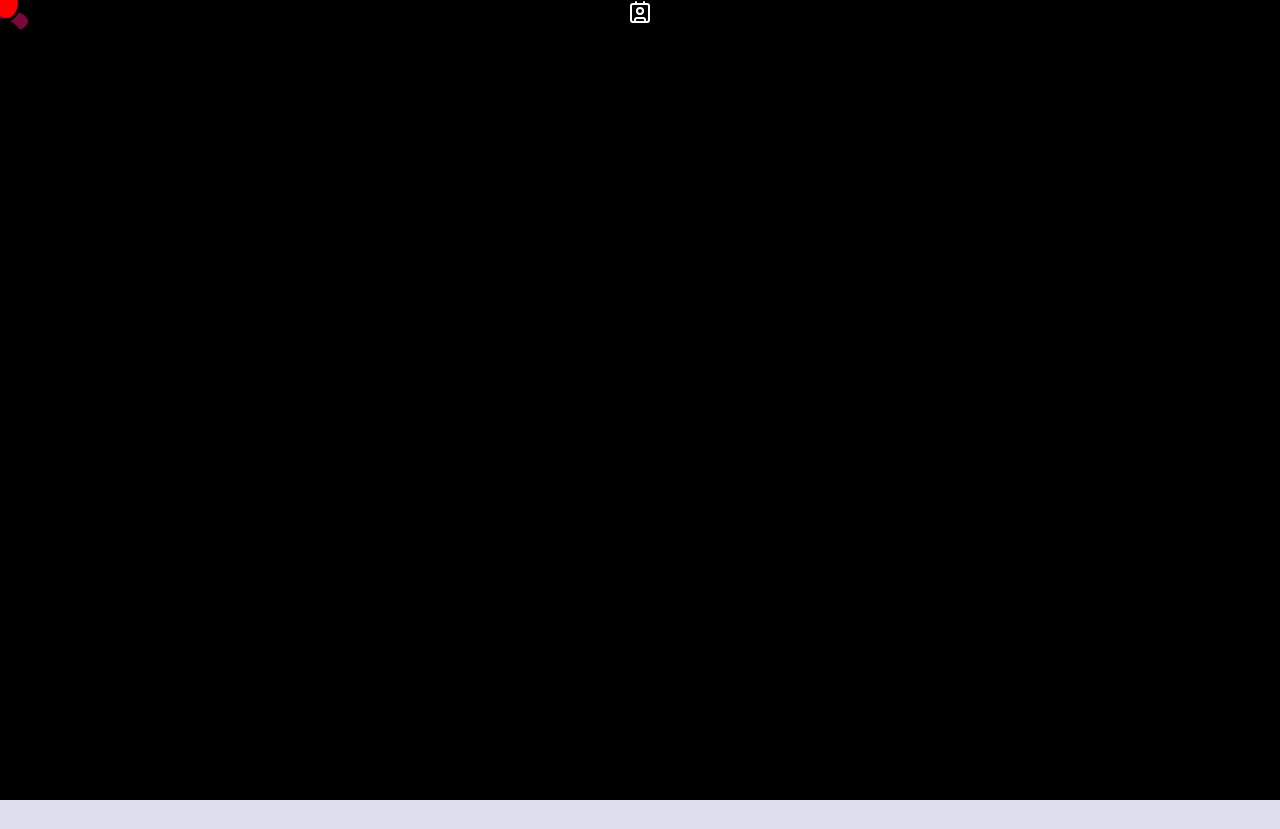
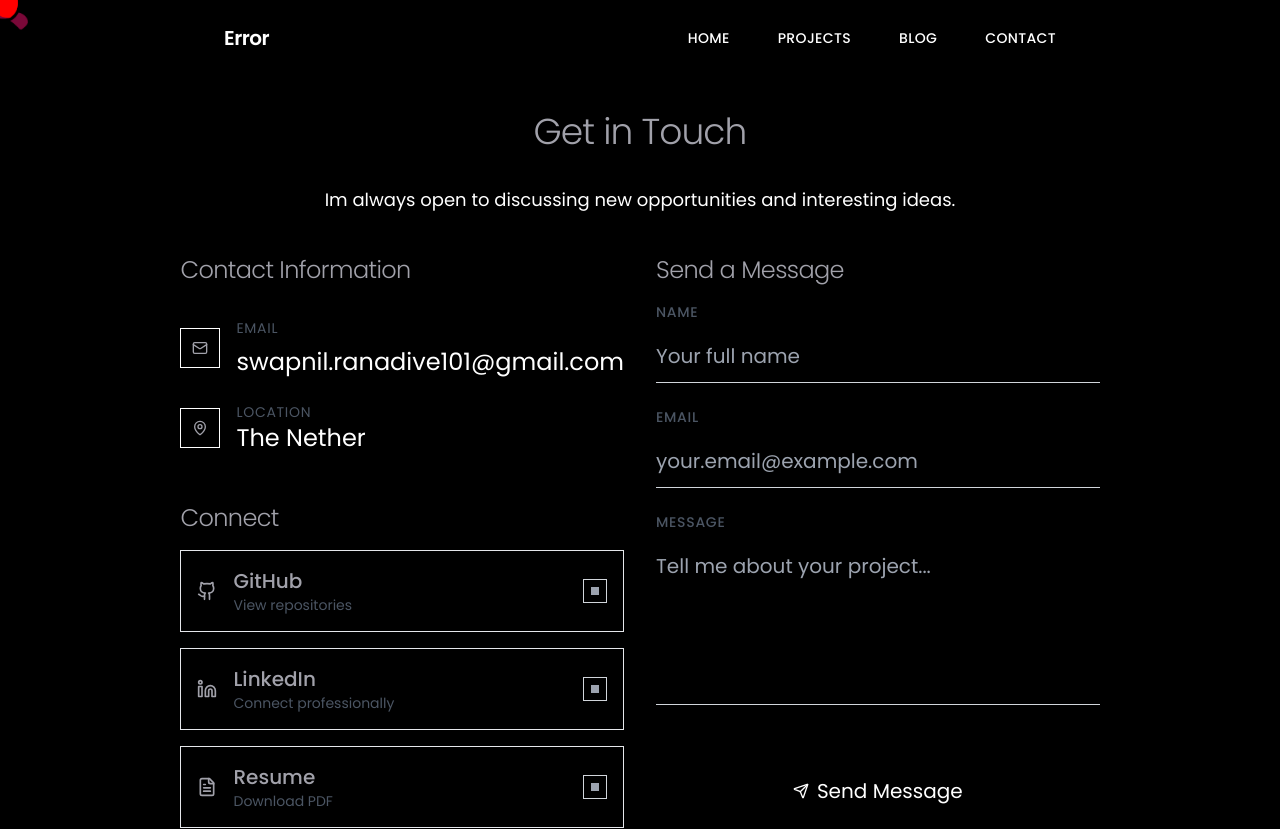
Before and after one commit to grilled-swampert/portfolio_v2, a React (Vite) app: page /contact in a window 1280 px wide. Shown: the top 829 px of the page. Before the commit the page ends 800 px from the top, so only its background shows below. Built offline with nearby package versions, Linux system fonts and the light colour scheme; no server answers; a web font is replaced by a local one.

Commit message:
contact page added

```diff
--- a/src/App.jsx
+++ b/src/App.jsx
@@ -7,6 +7,7 @@ import Privacy from "./pages/Privacy";
 import Blog from "./pages/Blog";
 import Projects from "./pages/Projects";
 import { Contact } from "lucide-react";
+import ContactLayout from "./pages/ContactLayout";
 
 const App = () => {
   const [mousePos, setMousePos] = useState({ x: 0, y: 0 });
@@ -75,7 +76,7 @@ const App = () => {
             <Route path="/privacy" element={<Privacy />} />
             <Route path="/blog" element={<Blog />} />
             <Route path="/projects" element={<Projects />} />
-            <Route path="/contact" element={<Contact />} />
+            <Route path="/contact" element={<ContactLayout />} />
           </Routes>
         </div>
 
--- a/src/pages/Contact.jsx
+++ /dev/null
@@ -1,9 +0,0 @@
-import React from 'react'
-
-const Contact = () => {
-  return (
-    <div>Contact</div>
-  )
-}
-
-export default Contact
--- /dev/null
+++ b/src/pages/ContactLayout.jsx
@@ -0,0 +1,267 @@
+"use client";
+
+import React, { useState } from "react";
+import {
+  Github,
+  Linkedin,
+  Mail,
+  FileText,
+  Send,
+  MapPin,
+  Phone,
+} from "lucide-react";
+import emailjs from "emailjs-com";
+import Navbar from "../components/Navbar";
+
+const ContactLayout = () => {
+  const [formData, setFormData] = useState({
+    name: "",
+    email: "",
+    message: "",
+  });
+  const [isSubmitting, setIsSubmitting] = useState(false);
+  const [submitted, setSubmitted] = useState(false);
+
+  const handleInputChange = (e) => {
+    setFormData({ ...formData, [e.target.name]: e.target.value });
+  };
+
+  const handleSubmit = async (e) => {
+    e.preventDefault();
+    if (!formData.name || !formData.email || !formData.message) return;
+
+    setIsSubmitting(true);
+
+    try {
+      await emailjs.send(
+        import.meta.env.VITE_EMAIL_SERVICE_ID, // For Vite. Use process.env.REACT_APP_EMAIL_SERVICE_ID for CRA.
+        import.meta.env.VITE_EMAIL_TEMPLATE_ID,
+        {
+          from_name: formData.name,
+          reply_to: formData.email,
+          message: formData.message,
+        },
+        import.meta.env.VITE_EMAIL_USER_ID
+      );
+
+      setFormData({ name: "", email: "", message: "" });
+      setSubmitted(true);
+      setTimeout(() => setSubmitted(false), 3000);
+    } catch (error) {
+      console.error("Email send error:", error);
+      alert("Failed to send message. Try again!");
+    } finally {
+      setIsSubmitting(false);
+    }
+  };
+
+  const contactMethods = [
+    {
+      icon: Mail,
+      title: "Email",
+      value: "swapnil.ranadive101@gmail.com",
+      href: "mailto:swapnil.ranadive101@gmail.com",
+    },
+    {
+      icon: MapPin,
+      title: "Location",
+      value: "The Nether",
+      href: null,
+    },
+  ];
+
+  const socialLinks = [
+    {
+      icon: Github,
+      title: "GitHub",
+      href: "https://github.com/grilled-swampert",
+      label: "View repositories",
+    },
+    {
+      icon: Linkedin,
+      title: "LinkedIn",
+      href: "https://www.linkedin.com/in/swapnil-ranadive-crispy/",
+      label: "Connect professionally",
+    },
+    {
+      icon: FileText,
+      title: "Resume",
+      href: "https://drive.google.com/file/d/1PYeu5RQ7j1iIo1yBSMnffvjR8B-DtpG-/view?usp=sharing",
+      label: "Download PDF",
+    },
+  ];
+
+  return (
+    <div className=" bg-black text-white flex flex-col overflow-x-hidden">
+      <Navbar />
+      <div
+        id="contact"
+        className="bg-gradient-to-b bg-transparent text-zinc-400 pt-12"
+      >
+        <div className="max-w-6xl mx-auto px-6 py-16">
+          <div className="text-center mb-10">
+            <h1 className="text-3xl md:text-4xl font-light mb-4 tracking-tight">
+              Get in Touch
+            </h1>
+            <div className="w-16 h-px bg-black mx-auto mb-4"></div>
+            <p className="text-lg text-white max-w-2xl mx-auto leading-relaxed">
+              Im always open to discussing new opportunities and interesting
+              ideas.
+            </p>
+          </div>
+
+          <div className="grid lg:grid-cols-2 gap-8">
+            <div className="space-y-12">
+              <div>
+                <h2 className="text-2xl font-light mb-8 tracking-tight">
+                  Contact Information
+                </h2>
+                <div className="space-y-6">
+                  {contactMethods.map((method, index) => (
+                    <div key={index} className="flex items-center space-x-4">
+                      <div className="w-10 h-10 border border-white flex items-center justify-center">
+                        <method.icon size={16} />
+                      </div>
+                      <div>
+                        <p className="font-normal text-sm uppercase tracking-wider text-gray-600 ">
+                          {method.title}
+                        </p>
+                        {method.href ? (
+                          <a
+                            href={method.href}
+                            className="text-white text-2xl hover:text-pink-400 transition-colors duration-200"
+                          >
+                            {method.value}
+                          </a>
+                        ) : (
+                          <p className="text-white text-2xl">{method.value}</p>
+                        )}
+                      </div>
+                    </div>
+                  ))}
+                </div>
+              </div>
+
+              <div>
+                <h2 className="text-2xl font-light mb-4 tracking-tight">
+                  Connect
+                </h2>
+                <div className="space-y-4">
+                  {socialLinks.map((link, index) => (
+                    <a
+                      key={index}
+                      href={link.href}
+                      className="flex items-center justify-between p-4 border border-gray-200 hover:border-pink-400 transition-colors duration-200 group"
+                    >
+                      <div className="flex items-center space-x-4">
+                        <link.icon
+                          size={20}
+                          className="group-hover:text-pink-500 transition-colors duration-200"
+                        />
+                        <div className="group-hover:text-pink-500">
+                          <p className="font-medium text-xl ">{link.title}</p>
+                          <p className="text-sm text-gray-600">{link.label}</p>
+                        </div>
+                      </div>
+                      <div className="w-6 h-6 border border-gray-300 group-hover:border-pink-400 transition-colors duration-200 flex items-center justify-center">
+                        <div className="w-2 h-2 bg-gray-400 group-hover:bg-pink-400 transition-colors duration-200"></div>
+                      </div>
+                    </a>
+                  ))}
+                </div>
+              </div>
+            </div>
+
+            <div>
+              <h2 className="text-2xl font-light mb-4 tracking-tight">
+                Send a Message
+              </h2>
+
+              <form onSubmit={handleSubmit} className="space-y-6">
+                <div>
+                  <label className="block text-sm font-medium text-gray-600 mb-2 uppercase tracking-wider">
+                    Name
+                  </label>
+                  <input
+                    type="text"
+                    name="name"
+                    value={formData.name}
+                    onChange={handleInputChange}
+                    className="w-full px-0 py-3 text-xl border-0 border-b border-gray-300 focus:border-white focus:outline-none transition-colors duration-200 bg-transparent"
+                    placeholder="Your full name"
+                    required
+                  />
+                </div>
+
+                <div>
+                  <label className="block text-sm font-medium text-gray-600 mb-2 uppercase tracking-wider">
+                    Email
+                  </label>
+                  <input
+                    type="email"
+                    name="email"
+                    value={formData.email}
+                    onChange={handleInputChange}
+                    className="w-full px-0 py-3 text-xl border-0 border-b border-gray-300 focus:border-white focus:outline-none transition-colors duration-200 bg-transparent"
+                    placeholder="your.email@example.com"
+                    required
+                  />
+                </div>
+
+                <div>
+                  <label className="block text-sm font-medium text-gray-600 mb-2 uppercase tracking-wider">
+                    Message
+                  </label>
+                  <textarea
+                    name="message"
+                    value={formData.message}
+                    onChange={handleInputChange}
+                    rows={5}
+                    className="w-full px-0 py-3 text-xl border-0 border-b border-gray-300 focus:border-white focus:outline-none transition-colors duration-200 bg-transparent resize-none"
+                    placeholder="Tell me about your project..."
+                    required
+                  />
+                </div>
+
+                <div className="pt-6">
+                  <button
+                    type="submit"
+                    disabled={isSubmitting}
+                    className="w-full bg-black text-xl border-zinc-200 text-white py-4 px-6 hover:bg-zinc-500 hover:text-black transition-colors duration-200 flex items-center justify-center space-x-2 disabled:opacity-50 disabled:cursor-not-allowed"
+                  >
+                    {isSubmitting ? (
+                      <>
+                        <div className="animate-spin rounded-full h-4 w-4 border-2 border-white border-t-transparent" />
+                        <span>Sending...</span>
+                      </>
+                    ) : (
+                      <>
+                        <Send size={16} />
+                        <span>Send Message</span>
+                      </>
+                    )}
+                  </button>
+                </div>
+
+                {submitted && (
+                  <div className="text-center text-2xl py-4 text-gray-600">
+                    Message sent successfully!
+                  </div>
+                )}
+              </form>
+            </div>
+          </div>
+
+          {/* Footer */}
+          <div className="mt-10 pt-8 border-t border-gray-200 text-center">
+            <p className="text-sm text-gray-500">
+              Available for freelance work and full-time opportunities
+            </p>
+          </div>
+        </div>
+      </div>
+    </div>
+  );
+};
+
+export default ContactLayout;
```
